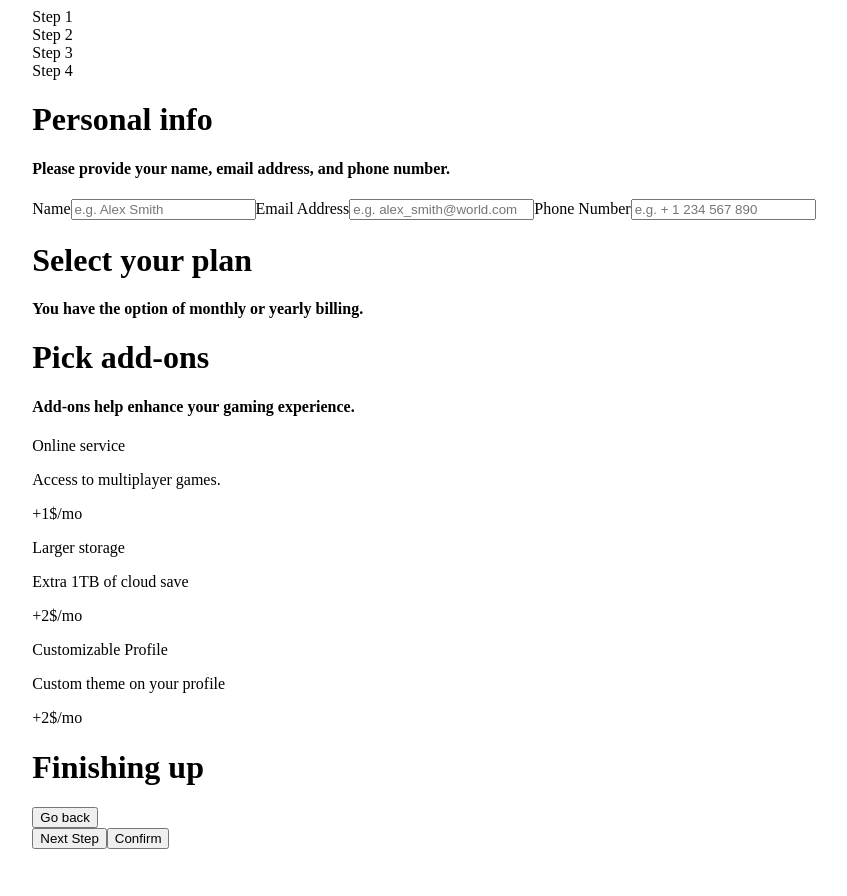
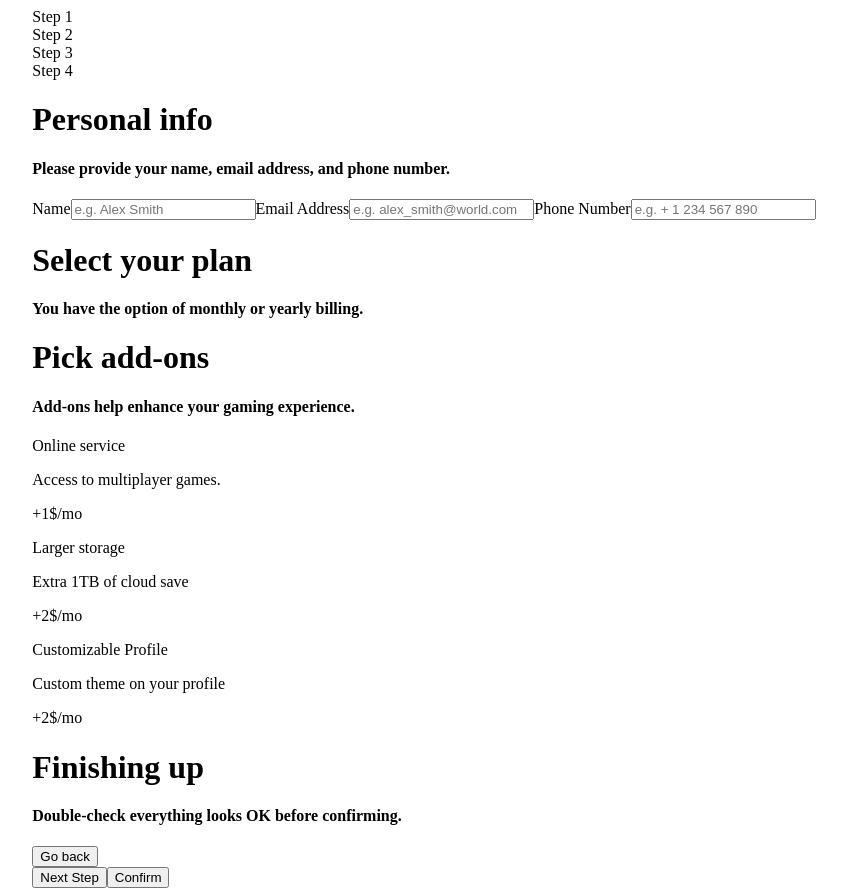
Before and after one commit to er1927/multi-step-form, a Next.js app: page / in a window 1280 px wide. Shown: the whole page, without its empty margins (216-1063 px from the left). Before the commit the page ends 857 px from the top, so only its background shows below. Built offline with nearby package versions, Linux system fonts and the light colour scheme.

Commit message:
Added subtitle on step 4.

```diff
--- a/pages/index.js
+++ b/pages/index.js
@@ -63,6 +63,7 @@ export default function Home() {
         </div>
         <div class="msf-view">
         <h1>Finishing up</h1>
+        <h4>Double-check everything looks OK before confirming.</h4>
         </div>
     </div>
 
```
